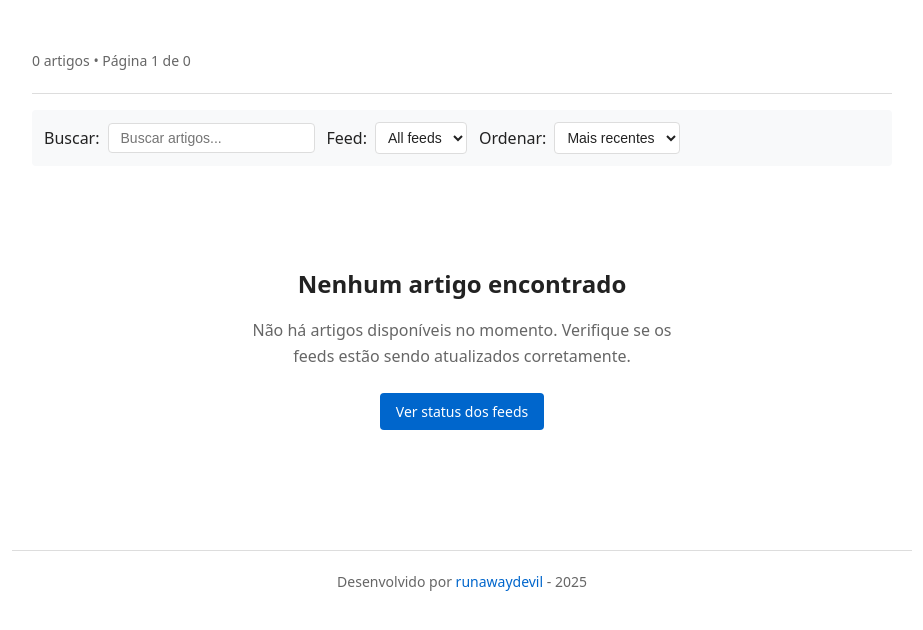
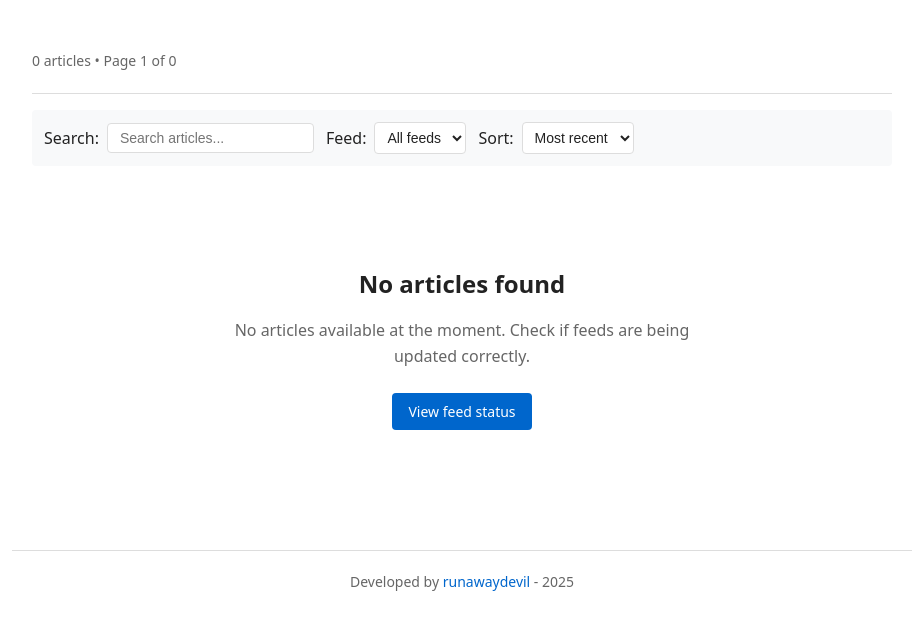
Before and after one commit to runawaydevil/thefeeder, a FastAPI app: page / in a window 1280 px wide. Shown: the part 113-743 px from the top of the page, without its empty margins (178-1101 px from the left). Run offline with FastAPI, Linux system fonts and the light colour scheme; data that the repository does not hold is empty.

Commit message:
melhorias

```diff
--- a/app/web/static/timeago.js
+++ b/app/web/static/timeago.js
@@ -2,15 +2,15 @@
 (function() {
     'use strict';
 
-    // Portuguese translations
+    // English translations
     const LOCALE = {
-        justNow: 'agora',
-        minutesAgo: (n) => n === 1 ? 'há 1 minuto' : `há ${n} minutos`,
-        hoursAgo: (n) => n === 1 ? 'há 1 hora' : `há ${n} horas`,
-        daysAgo: (n) => n === 1 ? 'há 1 dia' : `há ${n} dias`,
-        weeksAgo: (n) => n === 1 ? 'há 1 semana' : `há ${n} semanas`,
-        monthsAgo: (n) => n === 1 ? 'há 1 mês' : `há ${n} meses`,
-        yearsAgo: (n) => n === 1 ? 'há 1 ano' : `há ${n} anos`
+        justNow: 'just now',
+        minutesAgo: (n) => n === 1 ? '1 minute ago' : `${n} minutes ago`,
+        hoursAgo: (n) => n === 1 ? '1 hour ago' : `${n} hours ago`,
+        daysAgo: (n) => n === 1 ? '1 day ago' : `${n} days ago`,
+        weeksAgo: (n) => n === 1 ? '1 week ago' : `${n} weeks ago`,
+        monthsAgo: (n) => n === 1 ? '1 month ago' : `${n} months ago`,
+        yearsAgo: (n) => n === 1 ? '1 year ago' : `${n} years ago`
     };
 
     function timeAgo(date) {
--- a/app/web/templates/base.html
+++ b/app/web/templates/base.html
@@ -1,18 +1,18 @@
 <!doctype html>
-<html lang="pt-BR">
+<html lang="en">
 <head>
     <meta charset="utf-8" />
     <meta name="viewport" content="width=device-width,initial-scale=1" />
     <title>{{ app_name }}</title>
     <link rel="icon" type="image/png" href="/static/logo.png">
     <link rel="stylesheet" href="/static/styles.css">
-    <meta name="description" content="Agregador RSS minimalista">
+    <meta name="description" content="Minimalist RSS feed aggregator">
     <script src="/static/theme.js" defer></script>
     <script src="/static/timeago.js" defer></script>
     <script src="/static/read-tracker.js" defer></script>
 </head>
 <body>
-    <a href="#main-content" class="skip-link">Pular para o conteúdo principal</a>
+    <a href="#main-content" class="skip-link">Skip to main content</a>
     <header class="wrap" role="banner">
         <div class="header-content">
             <img src="/static/logo.png" alt="{{ app_name }}" class="logo" style="width: 72px; height: 72px; max-width: 72px; max-height: 72px;">
@@ -26,7 +26,7 @@
     </main>
 
     <footer class="wrap small" role="contentinfo">
-        Desenvolvido por <a href="https://github.com/runawaydevil" target="_blank" rel="noopener">runawaydevil</a> - 2025
+        Developed by <a href="https://github.com/runawaydevil" target="_blank" rel="noopener">runawaydevil</a> - 2025
     </footer>
 </body>
 </html>
--- a/app/web/templates/index.html
+++ b/app/web/templates/index.html
@@ -8,17 +8,17 @@
 <div class="stats">
     <p class="small">
         {% if search_query %}
-        {{ total_items }} resultado{{ 's' if total_items != 1 else '' }} para "{{ search_query }}" • Página {{ current_page }} de {{ total_pages }}
+        {{ total_items }} result{{ 's' if total_items != 1 else '' }} for "{{ search_query }}" • Page {{ current_page }} of {{ total_pages }}
         {% else %}
-        {{ total_items }} artigos • Página {{ current_page }} de {{ total_pages }}
+        {{ total_items }} articles • Page {{ current_page }} of {{ total_pages }}
         {% endif %}
     </p>
 </div>
 
 <form method="get" class="filters">
     <label>
-        Buscar:
-        <input type="search" name="search" value="{{ search_query or '' }}" placeholder="Buscar artigos..." class="search-input">
+        Search:
+        <input type="search" name="search" value="{{ search_query or '' }}" placeholder="Search articles..." class="search-input">
     </label>
 
     <label>
@@ -34,17 +34,17 @@
     </label>
 
     <label>
-        Ordenar:
+        Sort:
         <select name="sort" onchange="this.form.submit()">
-            <option value="recent" {{ 'selected' if sort_by == 'recent' else '' }}>Mais recentes</option>
-            <option value="oldest" {{ 'selected' if sort_by == 'oldest' else '' }}>Mais antigos</option>
-            <option value="title" {{ 'selected' if sort_by == 'title' else '' }}>Título (A-Z)</option>
-            <option value="feed" {{ 'selected' if sort_by == 'feed' else '' }}>Por feed</option>
+            <option value="recent" {{ 'selected' if sort_by == 'recent' else '' }}>Most recent</option>
+            <option value="oldest" {{ 'selected' if sort_by == 'oldest' else '' }}>Oldest</option>
+            <option value="title" {{ 'selected' if sort_by == 'title' else '' }}>Title (A-Z)</option>
+            <option value="feed" {{ 'selected' if sort_by == 'feed' else '' }}>By feed</option>
         </select>
     </label>
 
     {% if current_feed_id or search_query or (sort_by and sort_by != 'recent') %}
-    <a href="/" class="btn">Limpar filtros</a>
+    <a href="/" class="btn">Clear filters</a>
     {% endif %}
 </form>
 
@@ -60,13 +60,13 @@
                 {% if feed_statuses and feed_statuses.get(article.feed_id) %}
                 {% set status = feed_statuses[article.feed_id] %}
                 {% if status.status == 'success' %}
-                <span class="feed-status feed-status-success" title="Feed funcionando normalmente">●</span>
+                <span class="feed-status feed-status-success" title="Feed working normally">●</span>
                 {% elif status.status == 'error' %}
-                <span class="feed-status feed-status-error" title="Erro ao atualizar feed">●</span>
+                <span class="feed-status feed-status-error" title="Error updating feed">●</span>
                 {% elif status.status == 'not_modified' %}
-                <span class="feed-status feed-status-warning" title="Sem atualizações recentes">●</span>
+                <span class="feed-status feed-status-warning" title="No recent updates">●</span>
                 {% else %}
-                <span class="feed-status feed-status-pending" title="Aguardando atualização">●</span>
+                <span class="feed-status feed-status-pending" title="Waiting for update">●</span>
                 {% endif %}
                 {% endif %}
             </span>
@@ -147,17 +147,17 @@
 
 {% else %}
 <div class="empty">
-    <h2>Nenhum artigo encontrado</h2>
+    <h2>No articles found</h2>
     {% if current_feed_id %}
-    <p>Não há artigos neste feed ainda. Os artigos aparecerão aqui quando o feed for atualizado.</p>
+    <p>No articles in this feed yet. Articles will appear here when the feed is updated.</p>
     <div class="empty-actions">
-        <a href="/" class="btn">Ver todos os feeds</a>
-        <a href="/admin/refresh?feed_id={{ current_feed_id }}" class="btn secondary">Atualizar feed</a>
+        <a href="/" class="btn">View all feeds</a>
+        <a href="/admin/refresh?feed_id={{ current_feed_id }}" class="btn secondary">Refresh feed</a>
     </div>
     {% else %}
-    <p>Não há artigos disponíveis no momento. Verifique se os feeds estão sendo atualizados corretamente.</p>
+    <p>No articles available at the moment. Check if feeds are being updated correctly.</p>
     <div class="empty-actions">
-        <a href="/admin/health" class="btn">Ver status dos feeds</a>
+        <a href="/admin/health" class="btn">View feed status</a>
     </div>
     {% endif %}
 </div>
```
